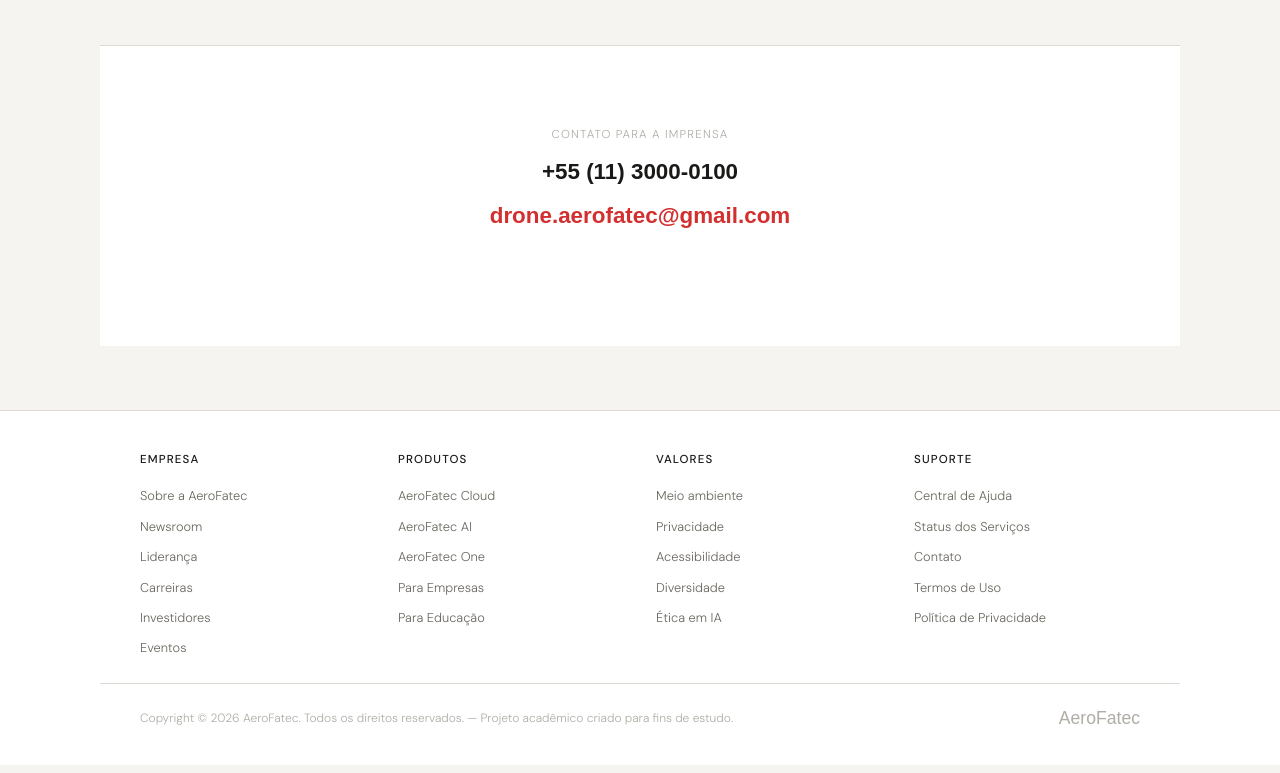
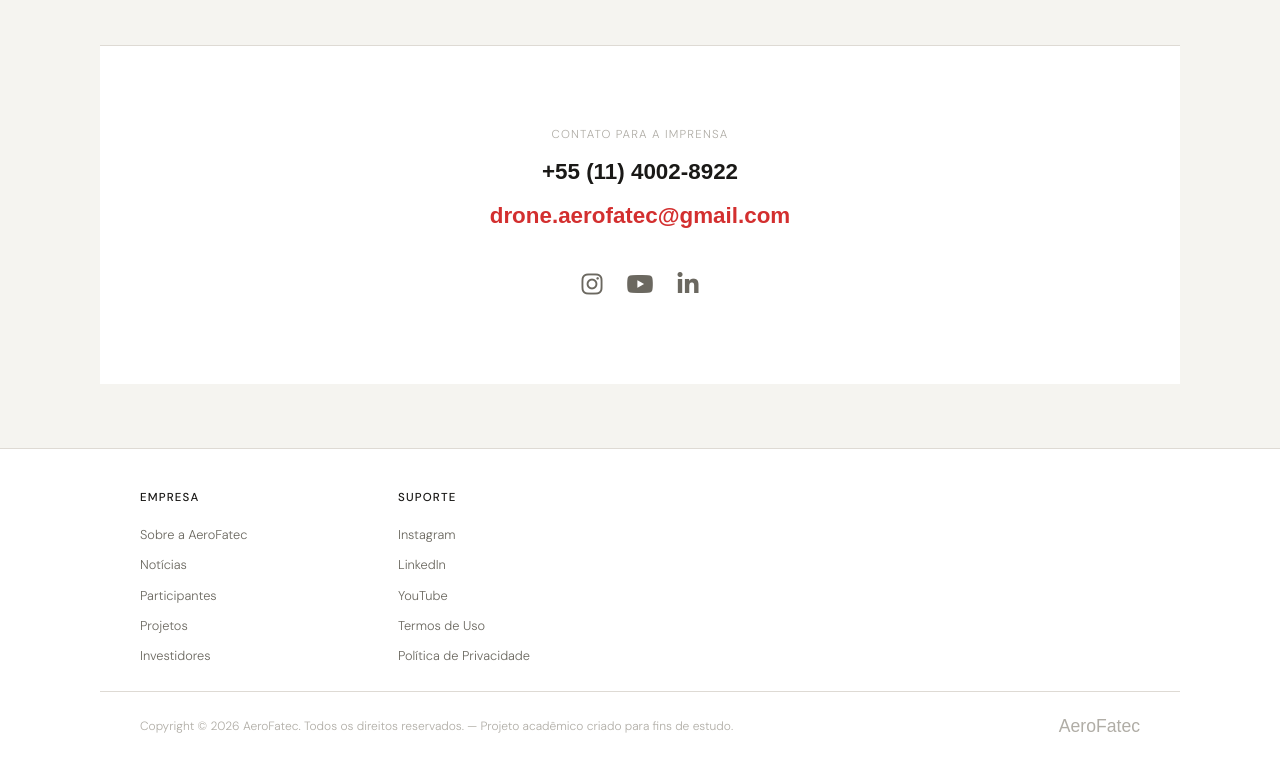
Before and after one commit to nunesxfx/AeroFatec, a plain HTML site: page equipe.html in a window 1280 px wide. Shown: the part 2791-3564 px from the top of the page. Drawn offline with Linux system fonts and the light colour scheme.

Commit message:
Finalizando estruras de apoio

```diff
--- a/equipe.html
+++ b/equipe.html
@@ -402,9 +402,22 @@
 
   <div class="press-section">
     <p class="press-label">Contato para a imprensa</p>
+
     <div class="press-contact">
-      <span>+55 (11) 3000-0100</span>
+      <span>+55 (11) 4002-8922</span>
       <a href="mailto:drone.aerofatec@gmail.com">drone.aerofatec@gmail.com</a>
+    </div>
+
+    <div class="press-social">
+      <a href="https://instagram.com/aerofatec" target="_blank" title="Instagram">
+        <i class="fab fa-instagram"></i>
+      </a>
+      <a href="https://youtube.com/@aerofatec" target="_blank" title="YouTube">
+        <i class="fab fa-youtube"></i>
+      </a>
+      <a href="https://linkedin.com/in/drones-fatec-6a03993b6" target="_blank" title="LinkedIn">
+        <i class="fab fa-linkedin-in"></i>
+      </a>
     </div>
   </div>
 
@@ -413,40 +426,20 @@
       <div class="footer-col">
         <h4>Empresa</h4>
         <ul>
-          <li><a href="#">Sobre a AeroFatec</a></li>
-          <li><a href="#">Newsroom</a></li>
-          <li><a href="#">Liderança</a></li>
-          <li><a href="#">Carreiras</a></li>
-          <li><a href="#">Investidores</a></li>
-          <li><a href="#">Eventos</a></li>
+          <li><a href="sobre.html">Sobre a AeroFatec</a></li>
+          <li><a href="noticias.html">Notícias</a></li>
+          <li><a href="equipe.html">Participantes</a></li>
+          <li><a href="projetos.html">Projetos</a></li>
+          <li><a href="index.html#sponsors">Investidores</a></li>
         </ul>
       </div>
-      <div class="footer-col">
-        <h4>Produtos</h4>
-        <ul>
-          <li><a href="#">AeroFatec Cloud</a></li>
-          <li><a href="#">AeroFatec AI</a></li>
-          <li><a href="#">AeroFatec One</a></li>
-          <li><a href="#">Para Empresas</a></li>
-          <li><a href="#">Para Educação</a></li>
-        </ul>
-      </div>
-      <div class="footer-col">
-        <h4>Valores</h4>
-        <ul>
-          <li><a href="#">Meio ambiente</a></li>
-          <li><a href="#">Privacidade</a></li>
-          <li><a href="#">Acessibilidade</a></li>
-          <li><a href="#">Diversidade</a></li>
-          <li><a href="#">Ética em IA</a></li>
-        </ul>
-      </div>
+
       <div class="footer-col">
         <h4>Suporte</h4>
         <ul>
-          <li><a href="#">Central de Ajuda</a></li>
-          <li><a href="#">Status dos Serviços</a></li>
-          <li><a href="#">Contato</a></li>
+          <li><a href="https://instagram.com/aerofatec">Instagram</a></li>
+          <li><a href="https://linkedin.com/in/drones-fatec-6a03993b6">LinkedIn</a></li>
+          <li><a href="https://youtube.com/@aerofatec">YouTube</a></li>
           <li><a href="#">Termos de Uso</a></li>
           <li><a href="#">Política de Privacidade</a></li>
         </ul>
```
Also changed, not shown: apoie.html (+5 -8 lines), index.html (+1 -1 lines), sobre.html (+12 -31 lines).
